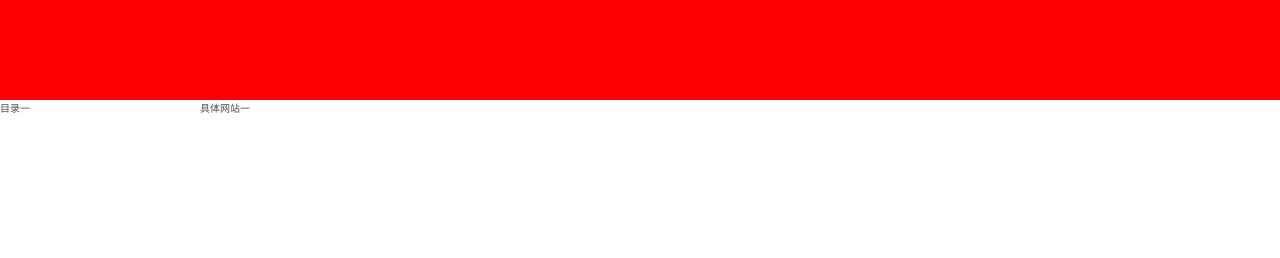
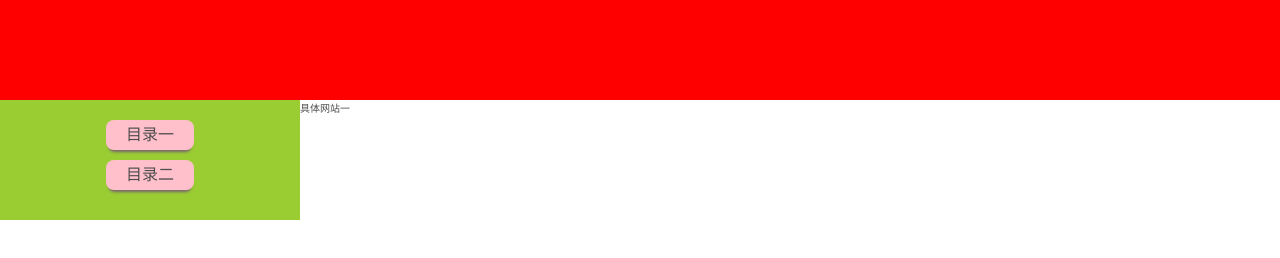
Before and after one commit to littleKaiKai/tisheng, a website: page index.html in a window 1280 px wide. Drawn offline with Linux system fonts and the light colour scheme.

Commit message:
按钮基本样式

```diff
--- a/index.html
+++ b/index.html
@@ -14,7 +14,8 @@
             <div class="content">
                 <div class="catalogue">
                     <ul>
-                        <li>目录一</li>
+                        <li class="catalogue-item"><span class="text">目录一</span></li>
+                        <li class="catalogue-item"><span class="text">目录二</span></li>
                     </ul>
                 </div>
                 <div class="detail">
--- a/less/selfimprove.less
+++ b/less/selfimprove.less
@@ -8,6 +8,21 @@
         .catalogue {
             width: 300px;
             float: left;
+            padding: 10px 0 30px;
+            text-align: center;
+            background-color: yellowgreen;
+            .catalogue-item {
+                line-height: 20px;
+                margin-top: 10px;
+                .text {
+                    display: inline-block;
+                    padding: 5px 20px;
+                    background-color: pink;
+                    font-size: 16px;
+                    border-radius: 8px;
+                    box-shadow: 0 5px 3px 0 #77646c,inset 0 3px 3px red,
+                }
+            }
         }
         .detail {
             display: flex;
```
Also changed, not shown: css/selfimprove.css.
